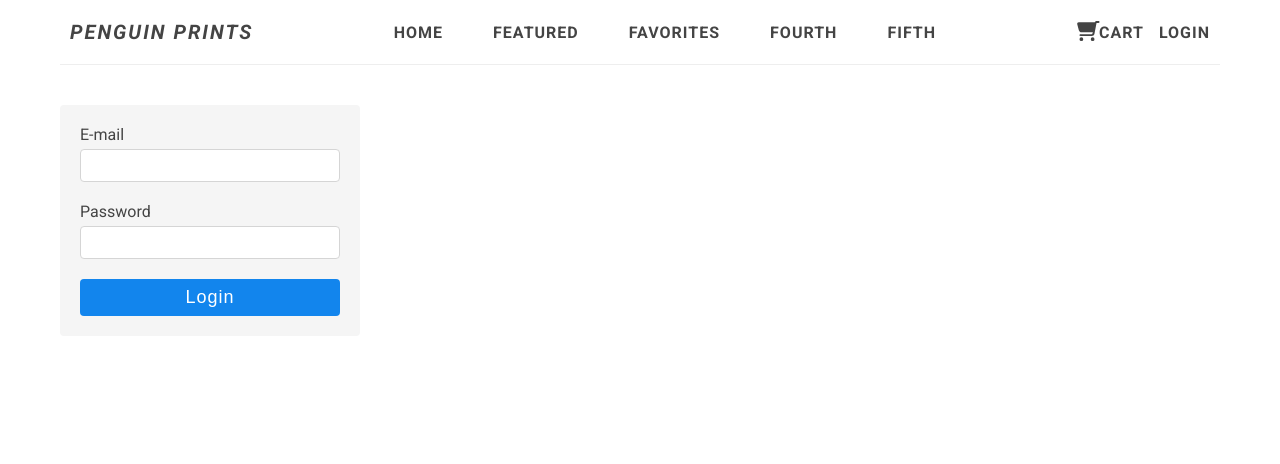
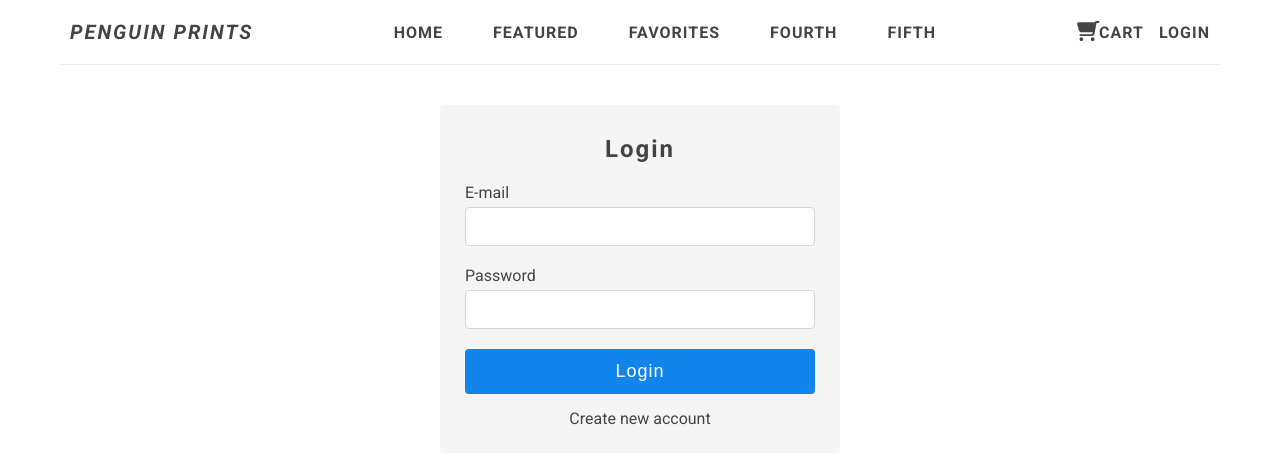
Before and after one commit to dtawata/splash-prints, a Next.js app: page /login in a window 1280 px wide. Shown: the top 464 px of the page. Built offline with nearby package versions, Linux system fonts and the light colour scheme.

Commit message:
Finished signup

```diff
--- /dev/null
+++ b/lib/auth.js
@@ -0,0 +1,6 @@
+import { hash } from 'bcryptjs';
+
+export const hashPassword = async (password) => {
+  const hashedPassword = await hash(password, 12);
+  return hashedPassword;
+}
--- a/package.json
+++ b/package.json
@@ -14,6 +14,7 @@
     "@fortawesome/free-solid-svg-icons": "^6.0.0",
     "@fortawesome/react-fontawesome": "^0.1.17",
     "axios": "^0.26.0",
+    "bcryptjs": "^2.4.3",
     "mysql2": "^2.3.3",
     "next": "12.1.0",
     "next-auth": "3.29.0",
--- /dev/null
+++ b/pages/api/signup.js
@@ -0,0 +1,32 @@
+import { connection } from '../../lib/db.js';
+import { hashPassword } from '../../lib/auth.js';
+
+export default async function handler(req, res) {
+  if (req.method !== 'POST') {
+    return;
+  }
+
+  const { email, password } = req.body;
+  if (!email || !password || !email.includes('@')) {
+    res.status(422).send({message: 'invalid request'});
+    return;
+  }
+
+  try {
+    const existingUserQueryString = 'select * from users where email = ? limit 1';
+    const existingUserQueryArgs = [email];
+    const existingUser = await connection.promise().query(existingUserQueryString, existingUserQueryArgs);
+    if (existingUser[0].length > 0) {
+      res.status(422).send({message: 'User already exists.'});
+      return;
+    }
+    const hashedPassword = await hashPassword(password);
+    const queryString = `insert into users(email, password) values(?, ?)`;
+    const queryArgs = [email, hashedPassword];
+    const data = await connection.promise().query(queryString, queryArgs);
+    res.status(201).send({message: 'User successfully created!'});
+  }
+  catch(err) {
+    throw err;
+  }
+};
--- a/pages/login.js
+++ b/pages/login.js
@@ -1,27 +1,62 @@
 import styles from '../styles/Login.module.css';
-import { useRef } from 'react';
+import { useState, useRef, useEffect } from 'react';
 import axios from 'axios';
 
 const Login = (props) => {
   const email = useRef();
   const password = useRef();
+  const [isLogin, setIsLogin] = useState(true);
 
   const handleSubmit = async (e) => {
     e.preventDefault();
-    console.log(email.current.value, password.current.value);
-    const res = await axios.get('http://localhost:3000/api/login');
-    console.log(res.data);
+    if (isLogin) {
+      try {
+        const loginInfo = {
+          email: email.current.value,
+          password: password.current.value
+        }
+        const res = await axios.get('http://localhost:3000/api/login');
+        console.log(res.data);
+      }
+      catch(err) {
+        console.log(err);
+      }
+    } else {
+      try {
+        const signupInfo = {
+          email: email.current.value,
+          password: password.current.value
+        }
+        const res = await axios.post('http://localhost:3000/api/signup', signupInfo);
+        console.log(res.data);
+      }
+      catch(err) {
+        console.log(err);
+      }
+    }
   };
+
+  const updateDisplay = () => {
+    setIsLogin((prevState) => {
+      return !prevState;
+    })
+  }
+
+  useEffect(() => {
+    console.log('!!!', isLogin);
+  }, [isLogin])
 
   return (
     <div className={styles.login}>
       <div className={styles.loginContainer}>
         <form className={styles.loginForm} onSubmit={(e) => { handleSubmit(e); }}>
+          <div className={styles.title}>{isLogin ? 'Login' : 'Sign Up'}</div>
           <label htmlFor="email">E-mail</label>
-          <input className={styles.email} type="text" id="email" ref={email} />
+          <input className={styles.email} type="text" id="email" ref={email} required />
           <label htmlFor="password">Password</label>
-          <input className={styles.password} type="password" id="password" ref={password} />
-          <button className={styles.button}>Login</button>
+          <input className={styles.password} type="password" id="password" ref={password} required />
+          <button className={styles.button}>{isLogin ? 'Login' : 'Sign Up'}</button>
+          <div onClick={updateDisplay} className={styles.switch}>{isLogin ? 'Create new account' : 'Login with existing account'}</div>
         </form>
       </div>
     </div>
--- a/styles/Login.module.css
+++ b/styles/Login.module.css
@@ -6,8 +6,9 @@
 .loginForm {
   display: flex;
   flex-direction: column;
-  width: 300px;
-  padding: 0 20px 20px 20px;
+  width: 400px;
+  margin: 0 auto;
+  padding: 0 25px 25px 25px;
   background-color: #f5f5f5;
   border-radius: 4px;
 }
@@ -18,7 +19,7 @@
 
 .email, .password {
   margin-top: 5px;
-  padding: 5px;
+  padding: 8px;
   border: 1px solid #d5d5d5;
   border-radius: 4px;
   color: #444;
@@ -28,7 +29,7 @@
 
 .button {
   margin-top: 20px;
-  padding: 8px 0;
+  padding: 12px 0;
   background-color: #1285ed;
   border: none;
   border-radius: 4px;
@@ -37,3 +38,17 @@
   font-size: 18px;
   letter-spacing: 1px;
 }
+
+.switch {
+  margin-top: 15px;
+  cursor: pointer;
+  text-align: center;
+}
+
+.title {
+  padding-top: 30px;
+  font-size: 24px;
+  font-weight: 700;
+  letter-spacing: 2px;
+  text-align: center;
+}
```
Also changed, not shown: 1 other file (tests, documents, lock files or other folders).
